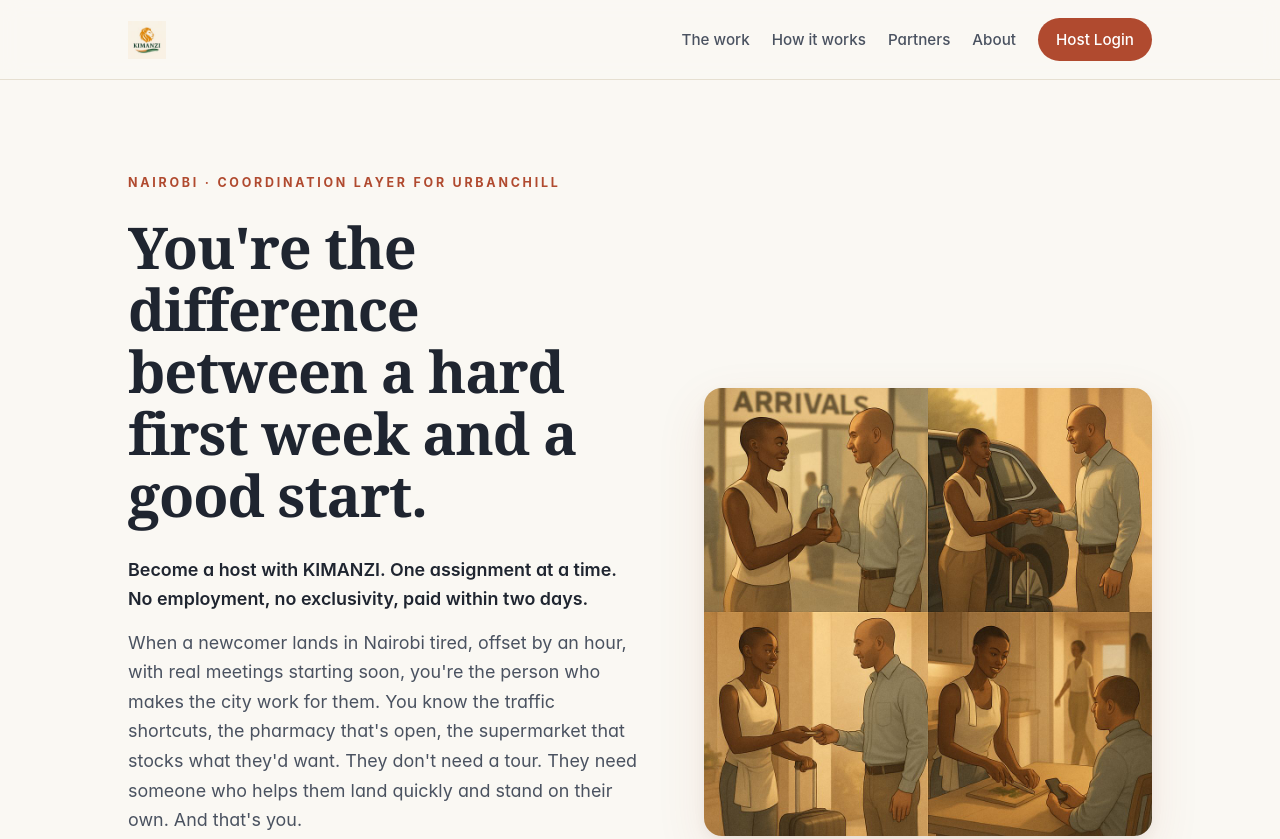
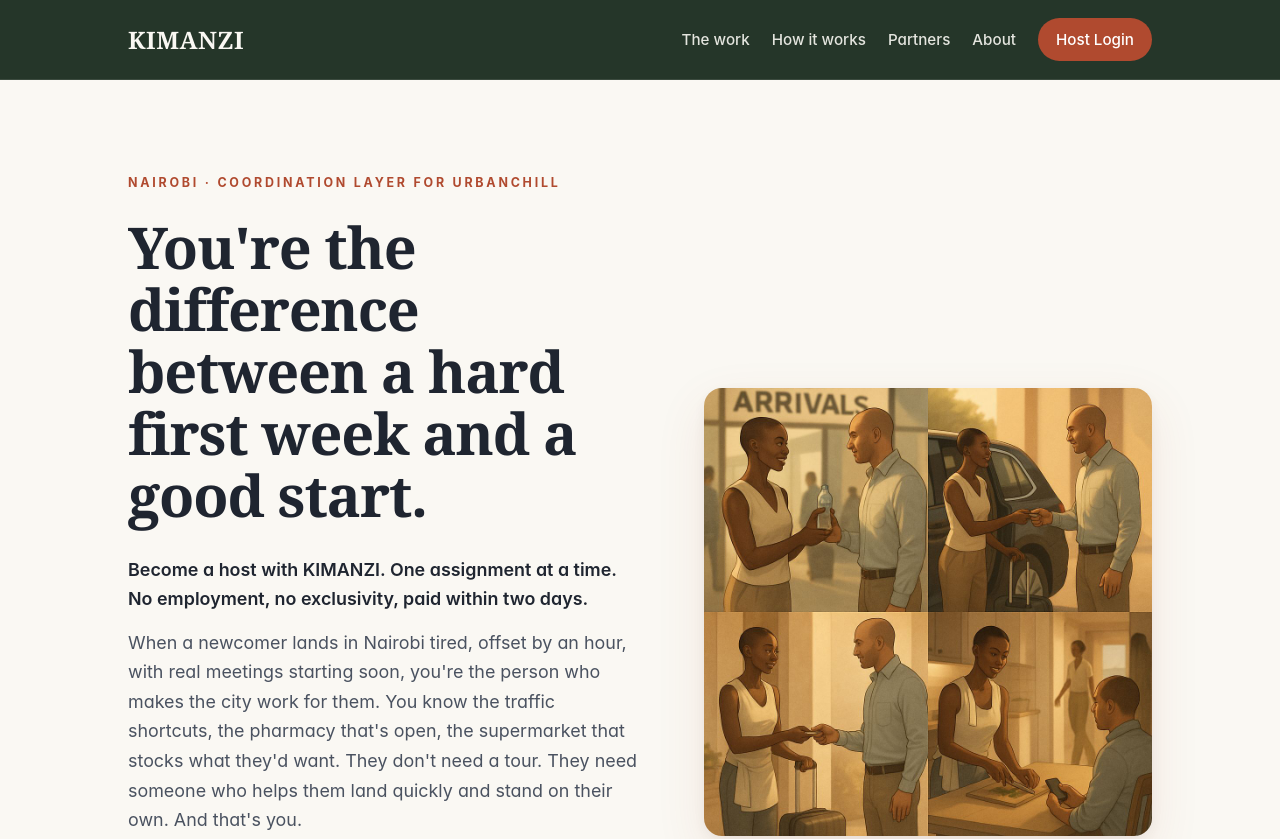
Before and after one commit to KIMANZISONGA/kimanzi-agent, a plain HTML site: page index.html in a window 1280 px wide. Shown: the top 839 px of the page. Drawn offline with Linux system fonts and the light colour scheme; no server answers.

Commit message:
kimanzi stap1: groene header + KIMANZI wordmark (crème), links crème

```diff
--- a/index.html
+++ b/index.html
@@ -100,9 +100,9 @@
   position:sticky;
   top:0;
   z-index:30;
-  background:rgba(250,248,243,.92);
+  background:rgba(26,44,30,.95);
   backdrop-filter:blur(10px);
-  border-bottom:1px solid var(--border);
+  border-bottom:1px solid rgba(255,255,255,.10);
 }
 .kn-nav-inner{
   max-width:var(--maxw);
@@ -985,6 +985,7 @@
   .kn-footer-inner{ grid-template-columns:1fr; }
   .kn-footer .right{ text-align:left; }
 }
+.kn-wm{font-family:'Fraunces',Georgia,serif;font-size:1.5rem;font-weight:600;letter-spacing:.02em;color:#faf8f3;line-height:1;}.kn-nav-links a:not(.kn-cta){color:rgba(250,248,243,.9);}.kn-nav-links a:not(.kn-cta):hover{color:#fff;}
 </style>
 </head>
 
@@ -993,7 +994,7 @@
 <nav class="kn-nav">
   <div class="kn-nav-inner">
     <a href="#top" class="kn-brand" aria-label="KIMANZI">
-      <img src="logo.png" alt="KIMANZI" />
+      <span class="kn-wm">KIMANZI</span>
     </a>
     <div class="kn-nav-links">
       <a href="#work">The work</a>
```
